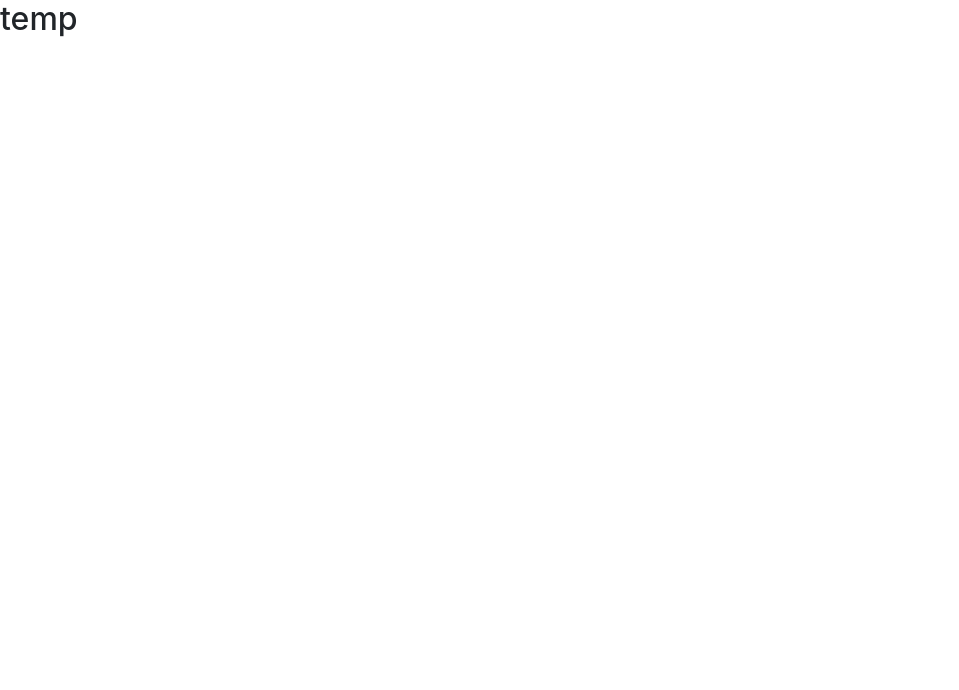
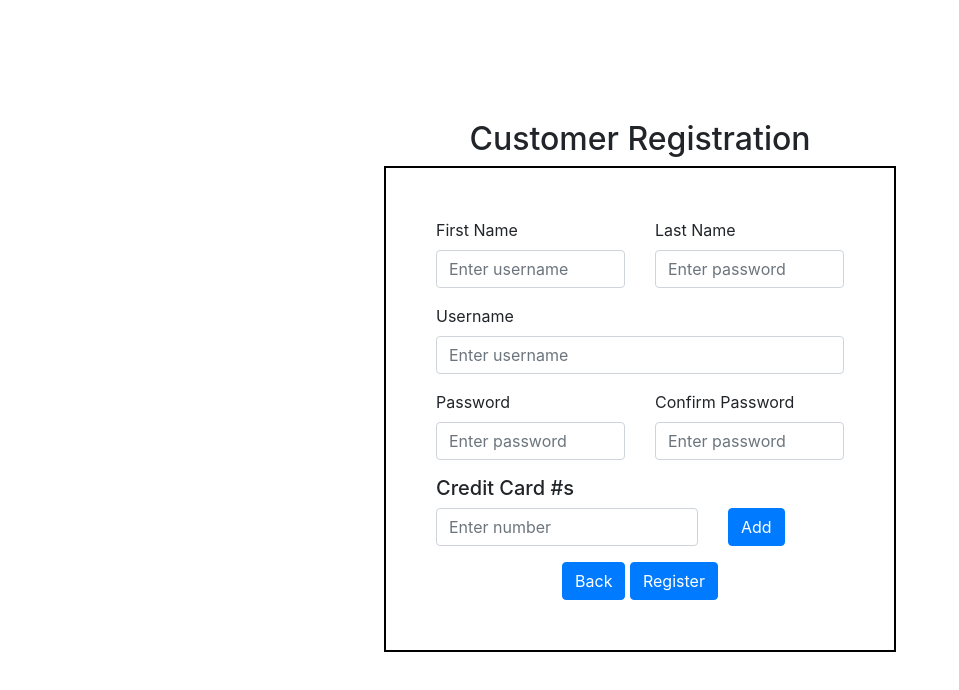
Before and after one commit to jayzhangg/4400, a React (Create React App) app in the folder 4400-frontend/: page /register/customer in a window 1280 px wide. Shown: the top 690 px of the page, without its empty margins (0-959 px from the left). Built offline with nearby package versions, Linux system fonts and the light colour scheme.

Commit message:
added customer registration

```diff
--- a/4400-frontend/src/App.js
+++ b/4400-frontend/src/App.js
@@ -13,6 +13,7 @@ import FunctionalityPage from './functionalityPage';
 import RegistrationPage from './registrationPage';
 import temp from "./temp";
 import UserRegistraion from './userRegistration';
+import CustomerRegistration from './customerRegistration';
 
 function App() {
   return (
@@ -25,7 +26,7 @@ function App() {
           <Route path="/functionalityPage" exact component = { FunctionalityPage } />
           <Route path="/register" exact component = { RegistrationPage } />
           <Route path="/register/user" exact component = {UserRegistraion} />
-          <Route path="/register/customer" exact component = {temp} />
+          <Route path="/register/customer" exact component = {CustomerRegistration} />
           <Route path="/register/manager" exact component = {temp} />
           <Route path="/register/managerCustomer" exact component = {temp} />
         </Switch>
--- /dev/null
+++ b/4400-frontend/src/customerRegistration.js
@@ -0,0 +1,172 @@
+import React, { useState } from 'react';
+import { Button, Form, FormGroup, Label, Input, Col, Row, Alert, ListGroup, ListGroupItem } from 'reactstrap';
+import { useHistory } from 'react-router-dom';
+
+function CustomerRegistration() {
+  let history = useHistory();
+
+  const [firstName, setFirstName] = useState("");
+  const [lastName, setLastName] = useState("");
+  const [username, setUsername] = useState("");
+  const [password, setPassword] = useState("");
+  const [confirmPassword, setConfirmPassword] = useState("");
+  const [creditCardNum, setCreditCardNum] = useState("");
+  const [creditCards, setCreditCards] = useState([]);
+
+  const [passwordShort, setPasswordShort] = useState(false);
+  const [passwordMatch, setPasswordMatch] = useState(false);
+
+  const handleInput = (target) => {
+    var id = target.id;
+    var val = target.value;
+
+    if (id === "inputFirstName") {
+      setFirstName(val);
+
+    } else if (id === "inputLastName") {
+      setLastName(val);
+
+    } else if (id === "inputUsername") {
+      setUsername(val);
+
+    } else if (id === "inputPassword") {
+      setPassword(val);
+
+    } else if (id === "inputConfirmPassword") {
+      setConfirmPassword(val);
+
+    } else if (id === "inputCreditCardNum") {
+      setCreditCardNum(val);
+    }
+  }
+
+  const goBack = () => {
+    history.push("/register");
+  }
+
+  const register = () => {
+    // Do credit card validation + API call to write to DB
+    // Probably do a GET first of all credit card nums, check if new num is in it, then add, also check if exactly 16 chars
+    setPasswordMatch(false);
+    setPasswordShort(false);
+
+    console.log("first Name", firstName, "last Name", lastName, "username", username, "password", password, "confirmPass", confirmPassword);
+
+    if (password.length < 7) {
+      setPasswordShort(true);
+    }
+    if (password !== confirmPassword) {
+      setPasswordMatch(true);
+    }
+  }
+
+  const addCard = () => {
+    creditCards.push(creditCardNum);
+    setCreditCardNum("");
+    setCreditCards([...creditCards]);
+  };
+
+  const removeCard = (card) => {
+    var indexToRemove = creditCards.indexOf(card);
+    creditCards.splice(indexToRemove, 1);
+    setCreditCards([...creditCards]);
+  }
+
+  const displayCreditCards = creditCards.map((card) => {
+    return (
+      <Row key={card.toString()}>
+        <Col md={8}>
+          <ListGroupItem> {card} </ListGroupItem>
+        </Col>
+        <Col>
+          <FormGroup>
+            <Button color="primary" onClick={() => removeCard(card) }>Remove</Button> {' '}
+          </FormGroup>
+        </Col>
+      </Row>
+    )
+  });
+
+  return (
+      <div className="FullPage">
+        <div className="LoginPage">
+          <h2>Customer Registration</h2>
+        </div>
+        <div>
+          <Form className="RegistrationForm">
+            <Row>
+              <Col md={6}>
+                <FormGroup>
+                  <Label for="inputFirstName"> First Name </Label>
+                  <Input onChange={(e) => handleInput(e.target)} id="inputFirstName" placeholder="Enter username" />
+                </FormGroup>
+              </Col>
+
+              <Col>
+                <FormGroup>
+                  <Label for="inputLastName"> Last Name </Label>
+                  <Input onChange={(e) => handleInput(e.target)} id="inputLastName" placeholder="Enter password" />
+                </FormGroup>
+              </Col>
+            </Row>
+
+            <FormGroup>
+              <Label for="inputUsername"> Username </Label>
+              <Input onChange={(e) => handleInput(e.target)} id="inputUsername" placeholder="Enter username" />
+            </FormGroup>
+
+            <Row>
+              <Col md={6}>
+                <FormGroup>
+                  <Label for="inputPassword"> Password </Label>
+                  <Input type="password" onChange={(e) => handleInput(e.target)} id="inputPassword" placeholder="Enter password" />
+                </FormGroup>
+              </Col>
+
+              <Col md={6}>
+                <FormGroup>
+                  <Label for="inputConfirmPassword"> Confirm Password </Label>
+                  <Input type="password" onChange={(e) => handleInput(e.target)} id="inputConfirmPassword" placeholder="Enter password" />
+                </FormGroup>
+              </Col>
+            </Row>
+
+            <Alert isOpen={passwordShort} color="danger">
+              Password must be at least 8 characters!
+            </Alert>
+
+            <Alert isOpen={passwordMatch} color="danger">
+              Passwords did not match!
+            </Alert>
+
+            <h5> Credit Card #s </h5>
+            <ListGroup>
+              {displayCreditCards}
+            </ListGroup>
+
+            <Row>
+              <Col md={8}>
+                <FormGroup>
+                  <Input value={creditCardNum} onChange={(e) => handleInput(e.target)} id="inputCreditCardNum" placeholder="Enter number" />
+                </FormGroup>
+              </Col>
+
+              <Col>
+                <FormGroup>
+                  <Button color="primary" onClick={ addCard }>Add</Button> {' '}
+                </FormGroup>
+              </Col>
+            </Row>
+
+            <div className="LoginButton">
+              <Button color="primary" onClick={ goBack }>Back</Button> {' '}
+              <Button color="primary" onClick={ register }>Register</Button>
+            </div>
+
+          </Form>
+        </div>
+      </div>
+  );
+}
+
+export default CustomerRegistration;
```
Also changed, not shown: 4400-frontend/src/loginPage.js (+1 -10 lines).
